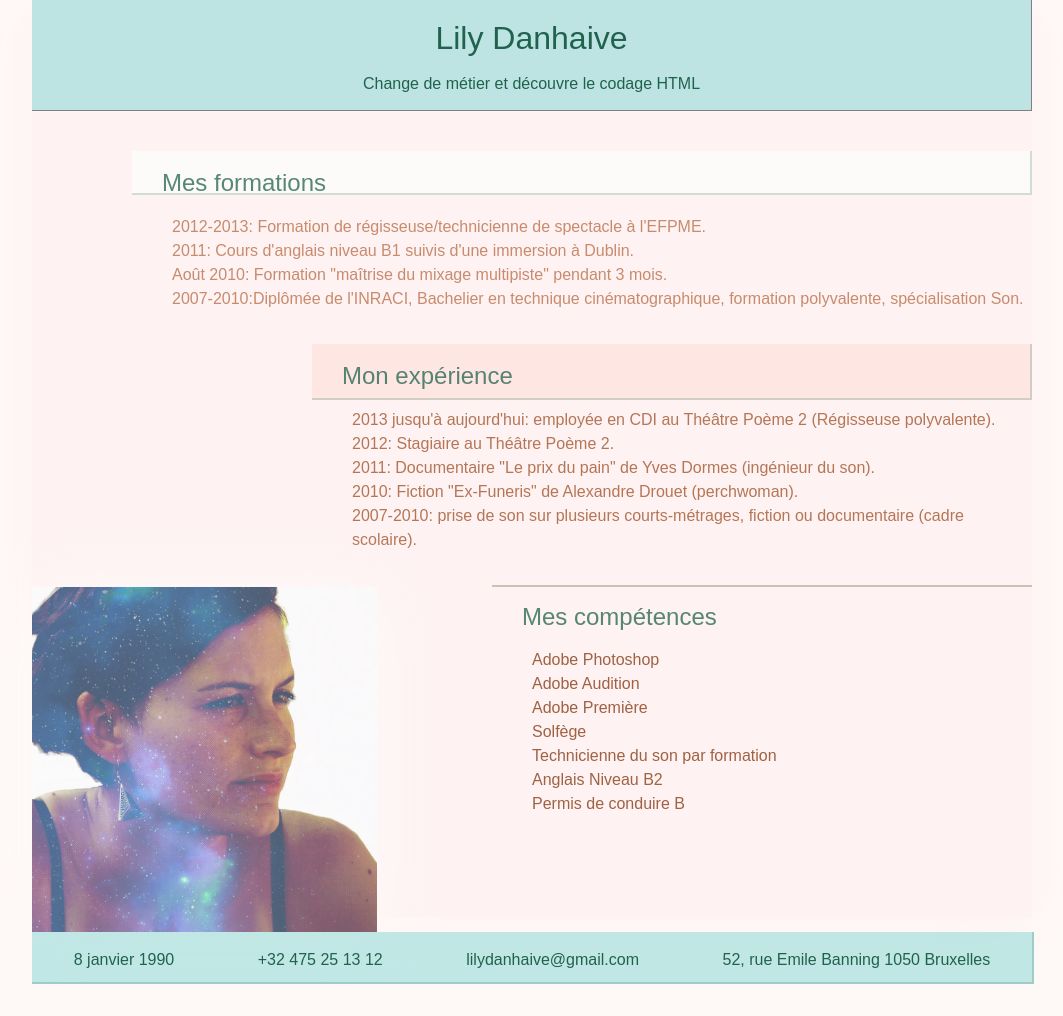
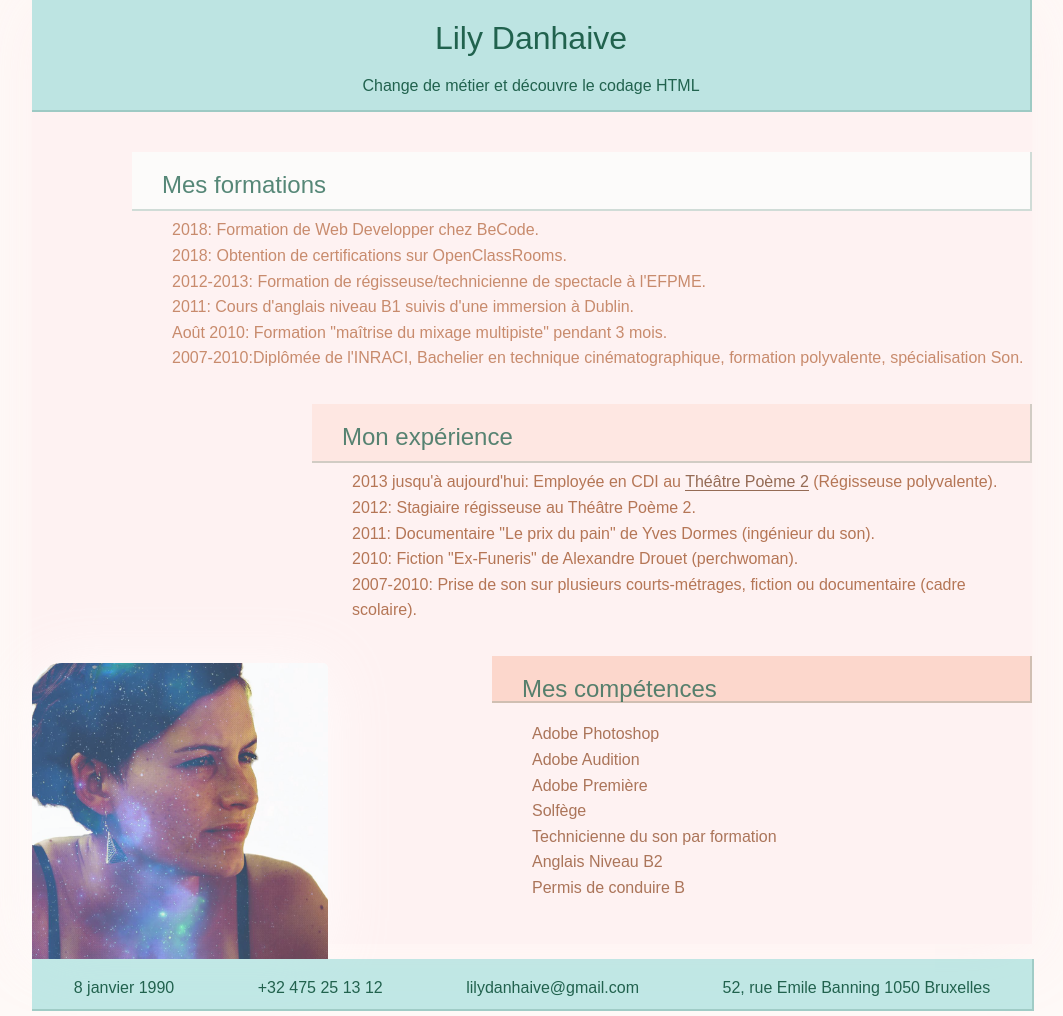
Before and after one commit to LilyDa08/My-CV, a plain HTML site: page index.html in a window 1280 px wide. Shown: the whole page, without its empty margins (108-1171 px from the left). Before the commit the page ends 988 px from the top, so only its background shows below. Drawn offline with Linux system fonts and the light colour scheme.

Commit message:
update CV

```diff
--- a/CVstyle.css
+++ b/CVstyle.css
@@ -4,7 +4,7 @@ body {
     margin: auto;
     font-family: sans-serif;
     font-weight: 100;
-    line-height: 150%;
+    line-height: 160%;
     width: 1000px;
     box-shadow: 0 5px 65px rgba(255, 240, 240, 0.84);
     background-color: rgba(253, 217, 204, 0.14);
@@ -16,8 +16,8 @@ body {
      background-color: rgba(255, 240, 240, 0.74);
 }
 header {
-    border-right: 1px solid grey;
-    border-bottom: 1px solid grey;
+    border-right: 2px solid rgba(33, 98, 78, 0.2);
+    border-bottom: 2px solid rgba(33, 98, 78, 0.2);
     margin: 0 auto 40px auto;
     background-color: rgba(156, 222, 218, 0.65);
     height: 100px;
@@ -26,17 +26,19 @@ header {
 
 .image {
     position: absolute;
-    bottom: -22px;
+    bottom: -23px;
 }
 img{
-    width: 345px;
-    opacity: 0.7;
+    width: 296px;
+    opacity: 0.8;
     box-shadow: 0 5px 65px rgb(255, 255, 255);
+    border-top-right-radius: 5px;
+    border-top-left-radius: 30px;
 }
 
 h1,
 #slogan {
-    font-weight: 100;
+    font-weight: 80;
     text-align: center;
     color: #21624e;
 }
@@ -47,7 +49,6 @@ h2 {
     padding-left: 30px;
     color: rgba(33, 98, 78, 0.76);
 }
-
 .container {
     display: grid;
     grid-template-columns: 20% 20% 20% 20%;
@@ -78,8 +79,22 @@ h2 {
     border-right: 2px solid rgba(33, 98, 78, 0.2);
     border-bottom: 2px solid rgba(33, 98, 78, 0.2);
     background-color: rgb(252, 215, 204);
-    margin-bottom: 83px;
+    margin-bottom: 25px;
     /*    grid-area: header;*/
+}
+
+a {
+    text-decoration: none;
+    color: rgb(149, 107, 85);
+    border-bottom: 1px solid rgb(149, 107, 85);
+}
+
+a:hover,
+a:active {
+    text-decoration: none;
+    color: rgb(95, 73, 61);
+    padding-bottom: 2px;
+    border-bottom: 1px solid rgb(165, 98, 63);
 }
 
 ul {
@@ -95,7 +110,7 @@ ul {
 }
 
 .item-3 li {
-    color: #9f6243;
+    color: rgba(159, 98, 67, 0.87);
 }
 
 
--- a/index.html
+++ b/index.html
@@ -18,6 +18,8 @@
                 <h2>Mes formations</h2>
                 <div class="description">
                     <ul>
+                        <li>2018: Formation de Web Developper chez BeCode.</li>
+                        <li>2018: Obtention de certifications sur OpenClassRooms.</li>
                         <li>2012-2013: Formation de régisseuse/technicienne de spectacle à l'EFPME.</li>
                         <li>2011: Cours d'anglais niveau B1 suivis d'une immersion à Dublin.</li>
                         <li>Août 2010: Formation "maîtrise du mixage multipiste" pendant 3 mois.</li>
@@ -31,11 +33,11 @@
                 <h2>Mon expérience</h2>
                 <div class="description">
                     <ul>
-                        <li>2013 jusqu'à aujourd'hui: employée en CDI au Théâtre Poème 2 (Régisseuse polyvalente).</li>
-                        <li>2012: Stagiaire au Théâtre Poème 2.</li>
+                        <li>2013 jusqu'à aujourd'hui: Employée en CDI au <a href="http://www.theatrepoeme.be/">Théâtre Poème 2</a> (Régisseuse polyvalente).</li>
+                        <li>2012: Stagiaire régisseuse au Théâtre Poème 2.</li>
                         <li>2011: Documentaire "Le prix du pain" de Yves Dormes (ingénieur du son).</li>
                         <li>2010: Fiction "Ex-Funeris" de Alexandre Drouet (perchwoman).</li>
-                        <li>2007-2010: prise de son sur plusieurs courts-métrages, fiction ou documentaire (cadre scolaire).</li>
+                        <li>2007-2010: Prise de son sur plusieurs courts-métrages, fiction ou documentaire (cadre scolaire).</li>
                     </ul>
                 </div>
             </div>
```
